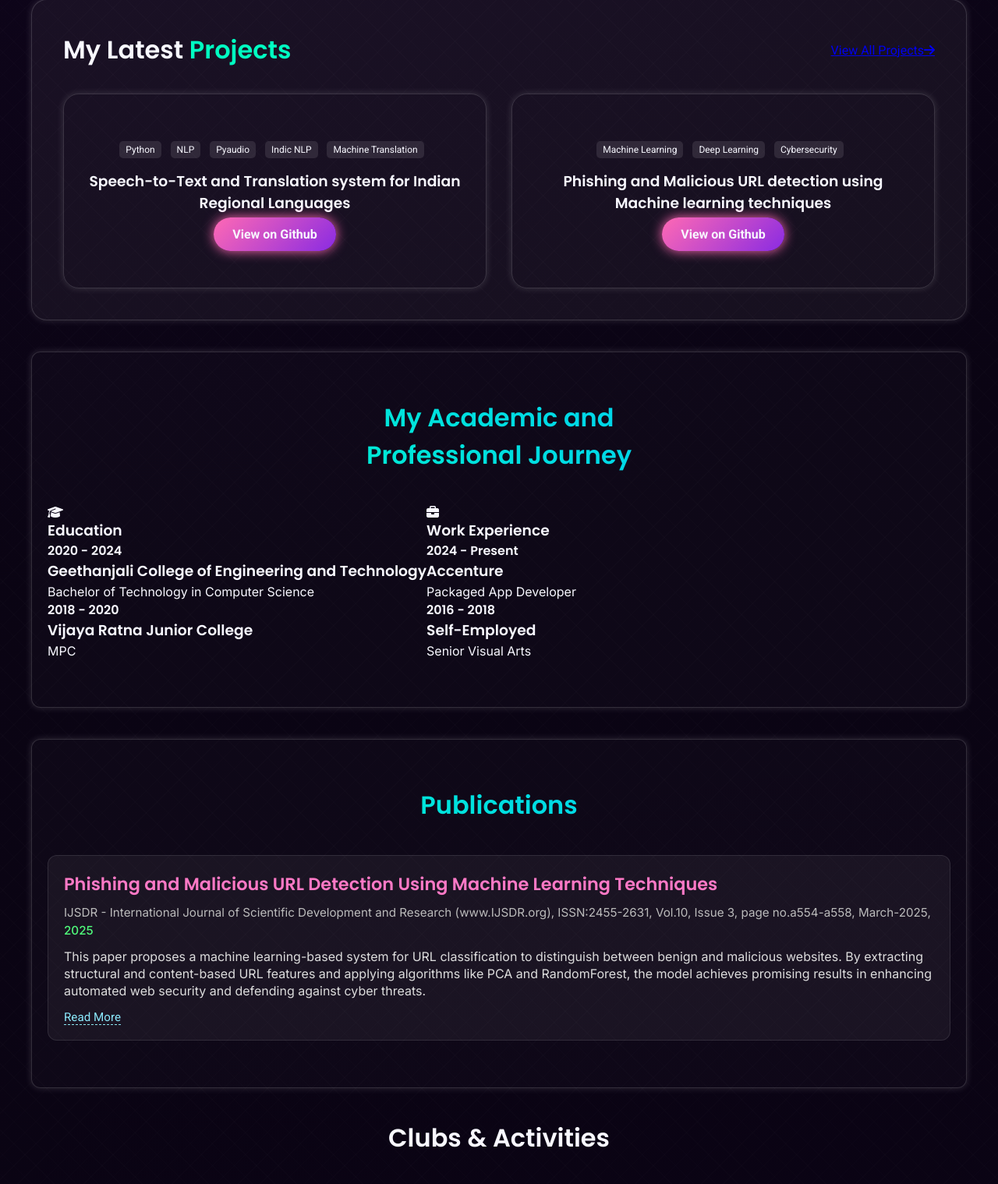
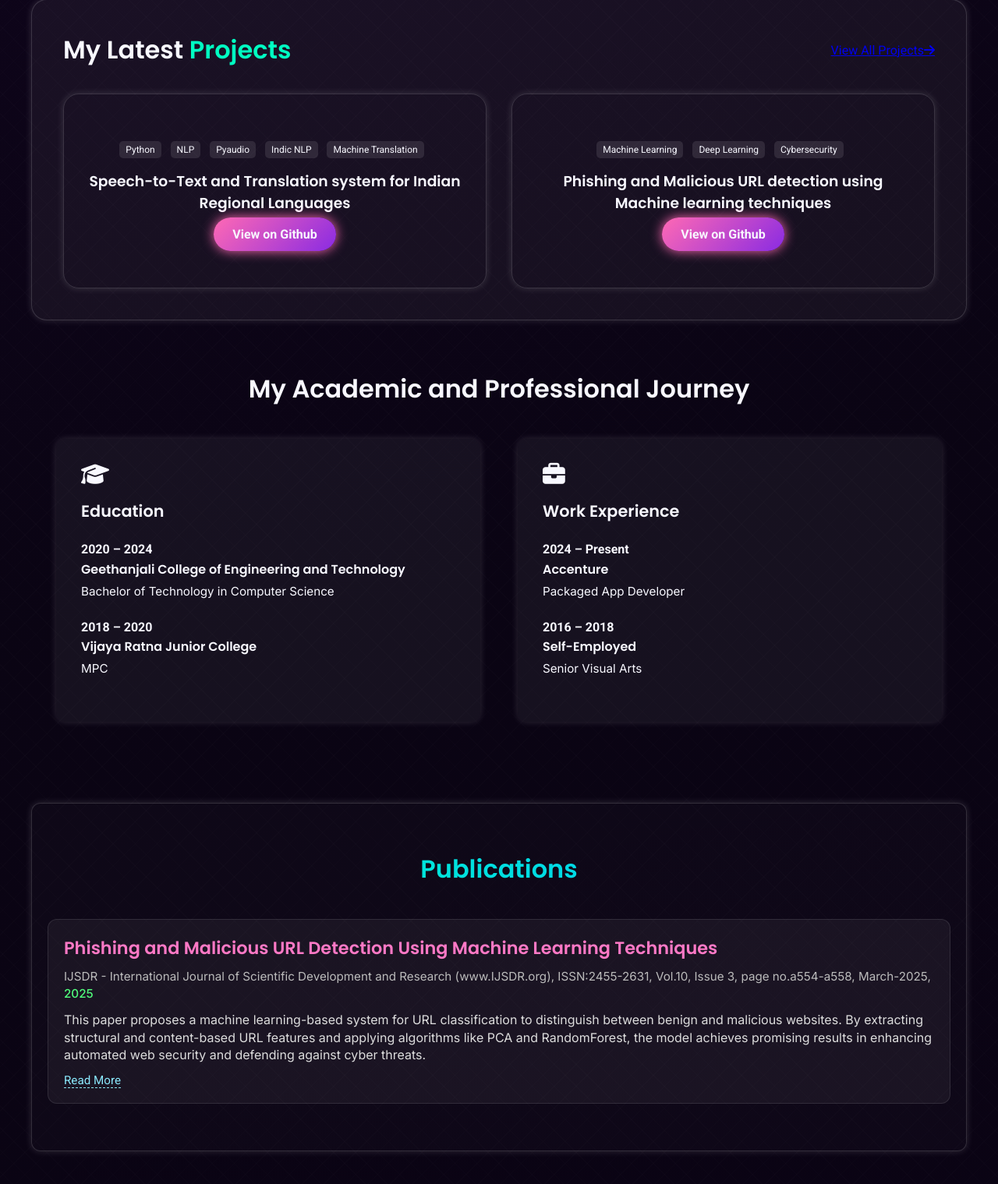
Before and after one commit to tanu-shiv/Personal-portfolio, a Django app: page / in a window 1280 px wide. Shown: the part 2028-3547 px from the top of the page at 78% size. Run offline with Django 5.2, Linux system fonts and the light colour scheme; some libraries are stand-ins or nearby versions.

Commit message:
Update home.html

```diff
--- a/resume/templates/home.html
+++ b/resume/templates/home.html
@@ -21,7 +21,7 @@
                 <li><a href="#about" class="roboto">About</a></li>
                 <li><a href="#skills" class="roboto">Skills</a></li>
                 <li><a href="#projects" class="roboto">Projects</a></li>
-                <li><a href="#publications" class="roboto">Education and work</a></li>
+                <li><a href="#journey" class="roboto">Education and work</a></li>
                 <li><a href="#public" class="roboto">Publications</a></li>
                 <li><a href="#clubs" class="roboto">Clubs</a></li>
                 <li><a href="#contact" class="roboto">Contact</a></li>
@@ -231,38 +231,42 @@
     </section>
 
     <!-- EDUCATION & WORK (original publications section kept) -->
-    <section id="publications">
-        <div class="publications-header">
-            <h2 class="t-black">My <span class="t-yellow">Academic and<br>Professional</span> Journey</h2>
-        </div>
-        <div class="publications-content flex">
-            <div class="publications-column">
-                <div class="column-icon"> <i class="fas fa-graduation-cap"></i>
+    <section id="journey">
+  <h2 class="journey-title">My Academic and Professional Journey</h2>
+
+  <div class="journey-grid">
+    <!-- Education -->
+    <div class="journey-box">
+      <i class="fas fa-graduation-cap"></i>
       <h3>Education</h3>
-                </div>
-                <div class="publications-item">
-                    <h4>2020 - 2024</h4>
-                    <h3>Geethanjali College of Engineering and Technology</h3>
+
+      <div class="journey-item">
+        <span class="time">2020 – 2024</span>
+        <h4>Geethanjali College of Engineering and Technology</h4>
         <p>Bachelor of Technology in Computer Science</p>
       </div>
-                <div class="publications-item">
-                    <h4>2018 - 2020</h4>
-                    <h3>Vijaya Ratna Junior College</h3>
+
+      <div class="journey-item">
+        <span class="time">2018 – 2020</span>
+        <h4>Vijaya Ratna Junior College</h4>
         <p>MPC</p>
       </div>
     </div>
-            <div class="publications-column">
-                <div class="column-icon"> <i class="fas fa-briefcase"></i>
+
+    <!-- Work Experience -->
+    <div class="journey-box">
+      <i class="fas fa-briefcase"></i>
       <h3>Work Experience</h3>
-                </div>
-                <div class="publications-item">
-                    <h4>2024 - Present</h4>
-                    <h3>Accenture</h3>
+
+      <div class="journey-item">
+        <span class="time">2024 – Present</span>
+        <h4>Accenture</h4>
         <p>Packaged App Developer</p>
       </div>
-                <div class="publications-item">
-                    <h4>2016 - 2018</h4>
-                    <h3>Self-Employed</h3>
+
+      <div class="journey-item">
+        <span class="time">2016 – 2018</span>
+        <h4>Self-Employed</h4>
         <p>Senior Visual Arts</p>
       </div>
     </div>
```
Lines whose indentation alone changed are shown as unchanged.
